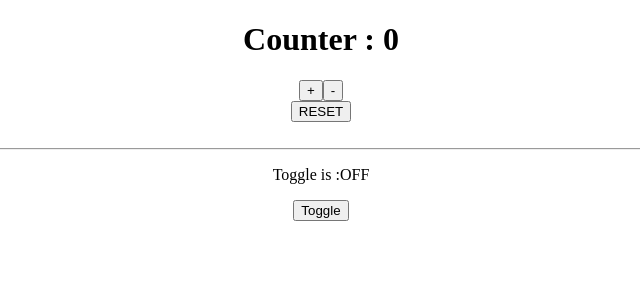
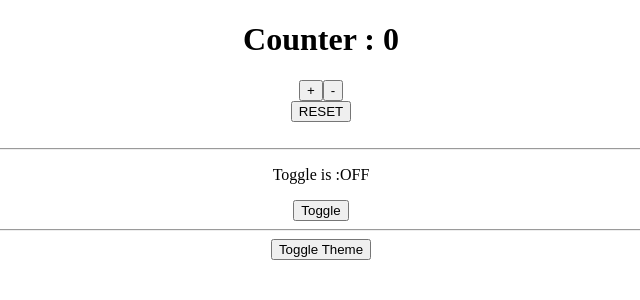
Before and after one commit to krupsKSM/advanced-react-concepts, a React (Create React App) app: page / in a window 1280 px wide. Shown: the top 300 px of the page, without its empty margins (319-959 px from the left). Built offline with nearby package versions, Linux system fonts and the light colour scheme.

Commit message:
feat: Add Context API and custom hook

```diff
--- a/src/App.tsx
+++ b/src/App.tsx
@@ -1,12 +1,25 @@
 import "./styles.css";
 import useCounter from "./customHooks/useCounter";
 import useToggle from "./customHooks/useToggle";
+import { ThemeContext } from "./contexts/ThemeContext";
+import { useContext } from "react";
+import { useTheme } from "./customHooks/useTheme";
 
 const App: React.FC = () => {
   const { count, increment, decrement, reset } = useCounter(0);
   const { value, toggle } = useToggle();
+  const { theme, toggleTheme } = useTheme();
+
   return (
-    <div style={{ textAlign: "center", margin: "10px" }}>
+    <>
+      <div
+        style={{
+          textAlign: "center",
+          margin: "10px",
+          background: theme === "light" ? "#fff" : "#333",
+          color: theme === "light" ? "#000" : "#fff",
+        }}
+      >
         <h1>Counter : {count}</h1>
         <span>
           <button onClick={increment}>+</button>
@@ -19,7 +32,10 @@
         <hr />
         <p>Toggle is :{value ? "ON" : "OFF"} </p>
         <button onClick={toggle}>Toggle</button>
+        <hr />
+        <button onClick={toggleTheme}>Toggle Theme</button>
       </div>
+    </>
   );
 };
 
--- /dev/null
+++ b/src/contexts/ThemeContext.tsx
@@ -0,0 +1,30 @@
+import { PropsWithChildren, createContext, useState } from "react";
+
+type Theme = "light" | "dark";
+
+// interface defines the shape of the object we’ll store in context.
+export interface ThemeContextType {
+  theme: Theme;
+  toggleTheme: () => void;
+}
+
+export const ThemeContext = createContext<ThemeContextType | undefined>(
+  undefined
+);
+
+// context provider
+export const ThemeProvider = ({ children }: PropsWithChildren) => {
+  const [theme, setTheme] = useState<Theme>("light");
+
+  const toggleTheme = () => {
+    setTheme((prev) => (prev === "light" ? "dark" : "light"));
+  };
+
+  return (
+    <>
+      <ThemeContext.Provider value={{ theme, toggleTheme }}>
+        {children}
+      </ThemeContext.Provider>
+    </>
+  );
+};
--- /dev/null
+++ b/src/customHooks/useTheme.ts
@@ -0,0 +1,11 @@
+import { useContext } from "react";
+import { ThemeContext, ThemeContextType } from "../contexts/ThemeContext";
+
+export const useTheme = (): ThemeContextType => {
+  const context = useContext(ThemeContext);
+
+  if (!context) {
+    throw new Error("useTheme must be kept within a ThemeProvider");
+  }
+  return context;
+};
--- a/src/index.tsx
+++ b/src/index.tsx
@@ -1,12 +1,15 @@
 import React from "react";
 import ReactDOM from "react-dom/client";
 import App from "./App";
+import { ThemeProvider } from "./contexts/ThemeContext";
 
 const rootElement = document.getElementById("root")!;
 const root = ReactDOM.createRoot(rootElement);
 
 root.render(
   <React.StrictMode>
-    <App />
+    <ThemeProvider>
+      <App />
+    </ThemeProvider>
   </React.StrictMode>
 );
```
Also changed, not shown: .codesandbox/tasks.json, 1 other file (tests, documents, lock files or other folders). Lines whose indentation alone changed are shown as unchanged.
